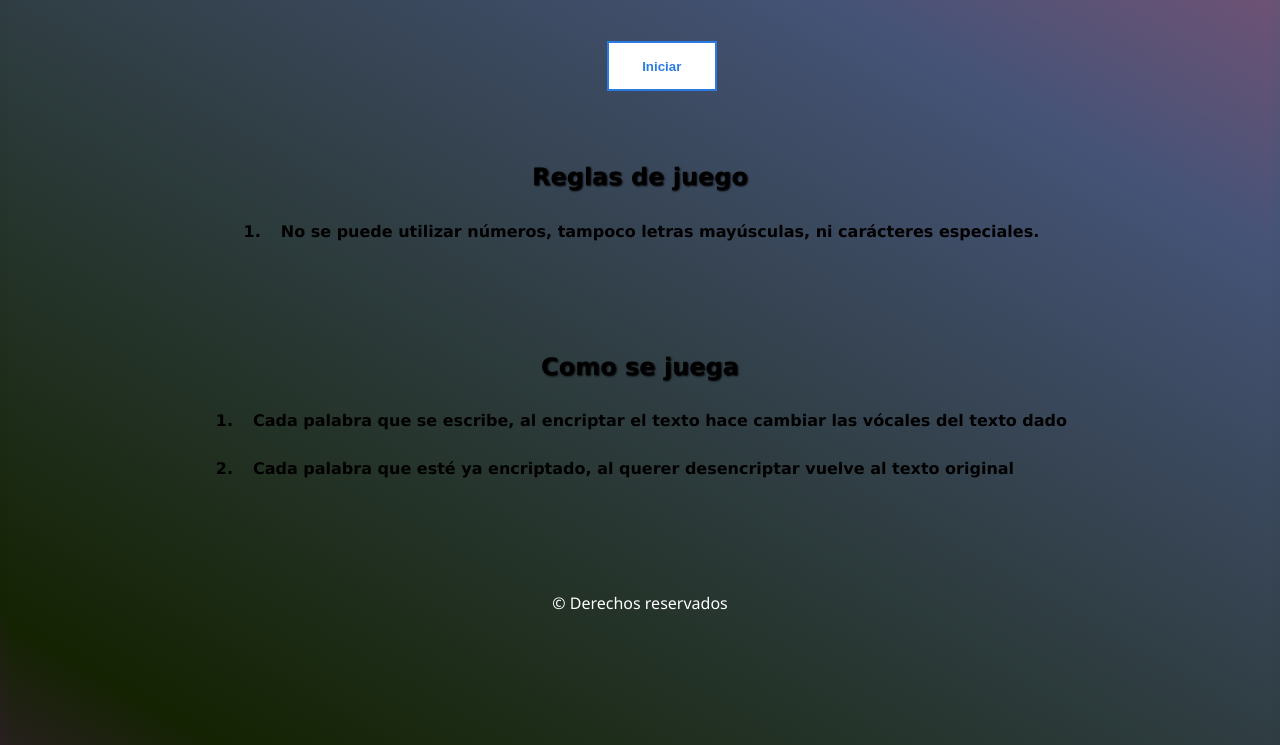
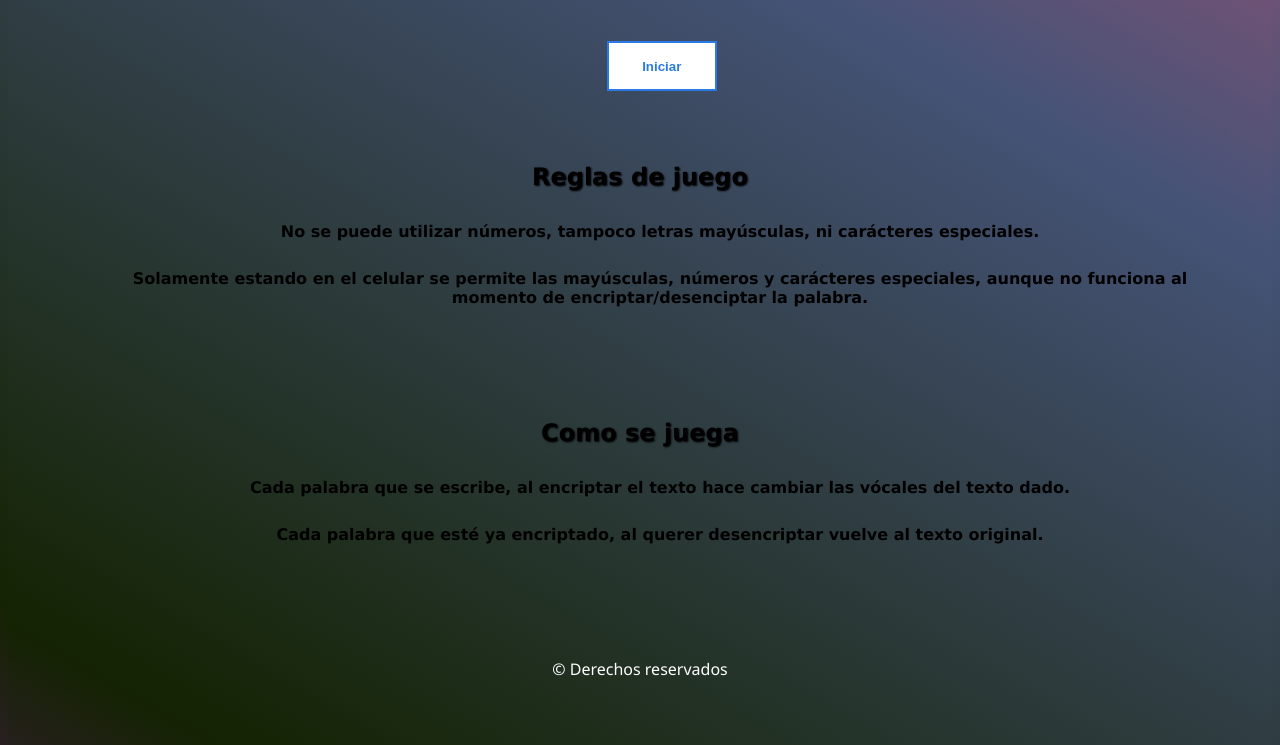
Before and after one commit to axlg98/Challenge-codigo-secreto, a website: page inicio.html in a window 1280 px wide. Shown: the part 63-808 px from the top of the page. Drawn offline with Linux system fonts and the light colour scheme.

Commit message:
Cambiando de lugar algunas consejos de juego

```diff
--- a/css/reglas.css
+++ b/css/reglas.css
@@ -10,17 +10,18 @@
     margin: 2.1rem;
 }
 
-.titulo_reglas{
+.titulo_inicio{
     text-align: center;
     margin: 0.9rem;
     text-shadow: 1px 1px 2px black;
 }
 
-.lista_reglas{
-    list-style: decimal;
+.lista{
+    list-style: none;
 }
 
 .list{
     font-weight: bold;
     padding: 0.9rem;
+    text-align: center;
 }
--- a/inicio.html
+++ b/inicio.html
@@ -4,6 +4,7 @@
     <meta charset="UTF-8">
     <meta name="viewport" content="width=device-width, initial-scale=1.0">
     <title>Encriptador de texto</title>
+    <link rel="icon" href="./candado.png"/>
     <link rel="stylesheet" href="./css/style.css"/>
     <link rel="stylesheet" href="./css/boton.css"/>
     <link rel="stylesheet" href="./css/reglas.css"/>
@@ -18,16 +19,18 @@
             </div>
             <section class="reglas">
                 <div class="div_regla">
-                    <h2 class="titulo_reglas">Reglas de juego</h2>
-                    <ul class="lista_reglas">
+                    <h2 class="titulo_inicio">Reglas de juego</h2>
+                    <ul class="lista">
                         <li class="list">No se puede utilizar números, tampoco letras mayúsculas, ni carácteres  especiales.</li>
+                        <li class="list">Solamente estando en el celular se permite las mayúsculas, números y carácteres especiales, aunque no funciona al momento de encriptar/desenciptar la palabra.</li>
                     </ul>
                 </div>
                 <div class="div_regla">
-                    <h2 class="titulo_reglas"> Como se juega</h2>
-                    <ul class="lista_reglas">
-                        <li class="list">Cada palabra que se escribe, al encriptar el texto hace cambiar las vócales del texto dado</li>
-                        <li class="list">Cada palabra que esté ya encriptado, al querer desencriptar vuelve al texto original</li>
+                    <h2 class="titulo_inicio"> Como se juega</h2>
+                    <ul class="lista">
+                        <li class="list">Cada palabra que se escribe, al encriptar el texto hace cambiar las vócales del texto dado.</li>
+                        <li class="list">Cada palabra que esté ya encriptado, al querer desencriptar vuelve al texto original.</li>
+
                     </ul>
                 </div>
             </section>
```
Also changed, not shown: candado.png (added).
